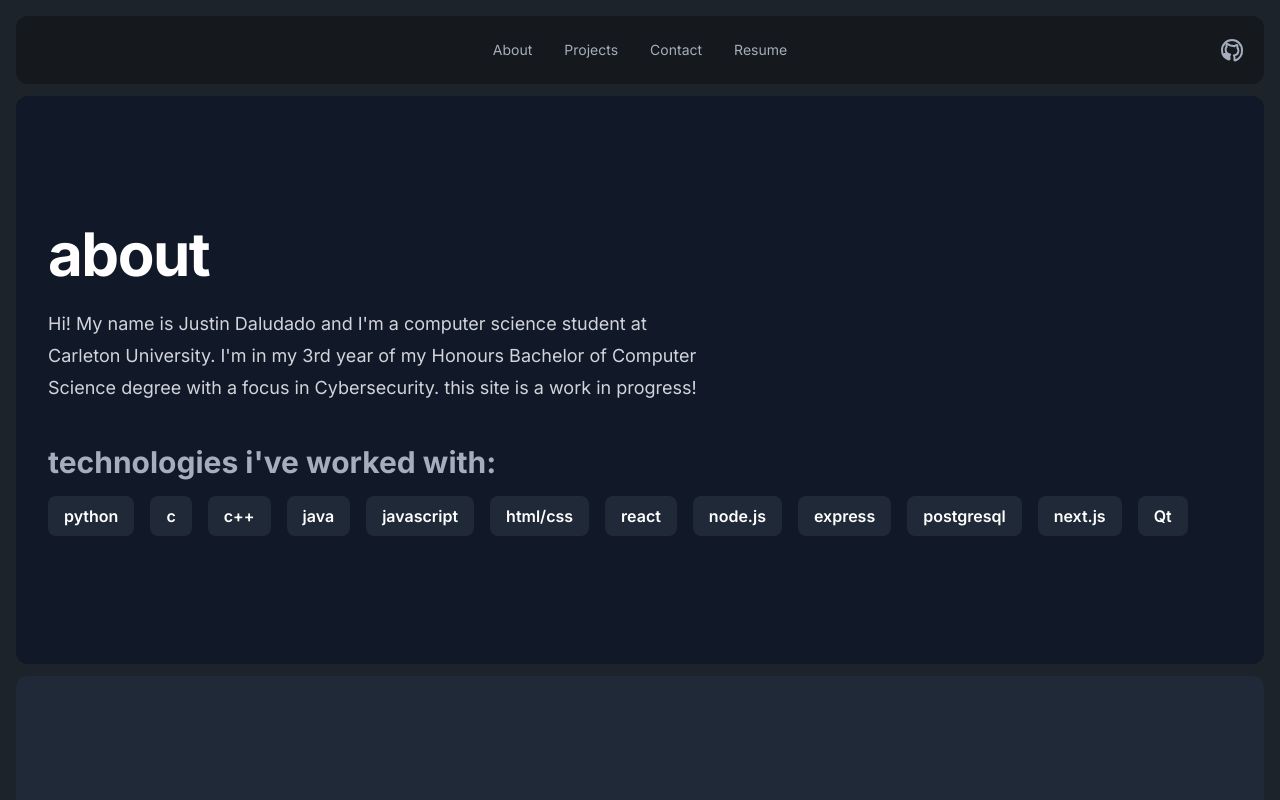
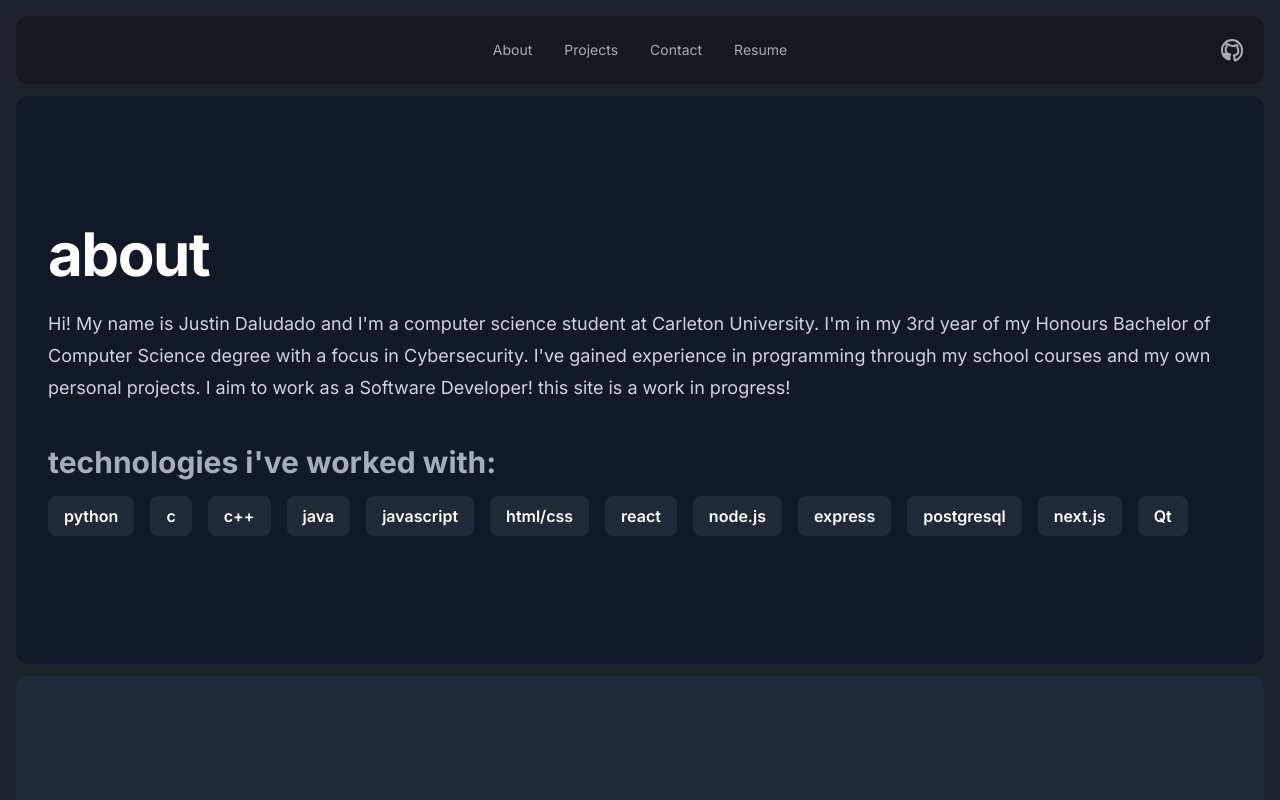
Before and after one commit to justindal/jd-website, a Next.js app: page / in a window 1280 px wide. Shown: the top 800 px of the page. Built offline with nearby package versions, Linux system fonts and the light colour scheme.

Commit message:
fix about section

```diff
--- a/src/app/components/About.tsx
+++ b/src/app/components/About.tsx
@@ -12,15 +12,17 @@ const About = () => {
       ></div>
 
       <div className='mx-auto max-w-7xl px-6 lg:px-8'>
-        <div className='mx-auto max-w-2xl lg:mx-0'>
+        <div className='lg:mx-0'>
           <h2 className='text-4xl font-bold tracking-tight text-white sm:text-6xl'>
             about
           </h2>
           <p className='mt-6 text-lg leading-8 text-gray-300'>
             Hi! My name is Justin Daludado and I'm a computer science student at
             Carleton University. I'm in my 3rd year of my Honours Bachelor of
-            Computer Science degree with a focus in Cybersecurity. this site is
-            a work in progress!
+            Computer Science degree with a focus in Cybersecurity. I've gained
+            experience in programming through my school courses and my own
+            personal projects. I aim to work as a Software Developer! this site
+            is a work in progress!
           </p>
         </div>
         <div className='mx-auto mt-10 max-w-2xl lg:mx-0 lg:max-w-none'>
```
